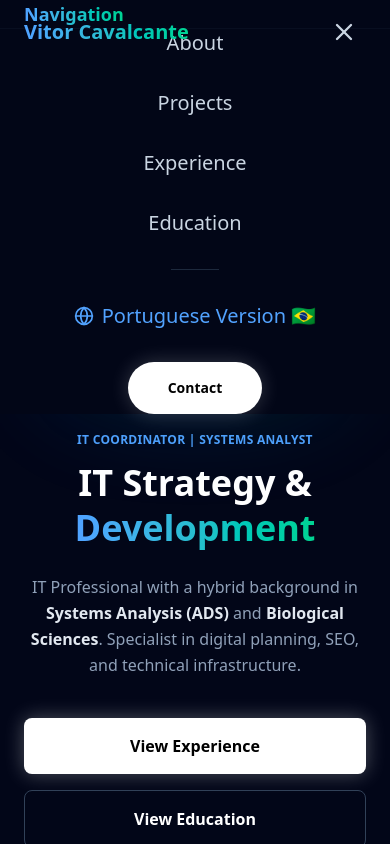
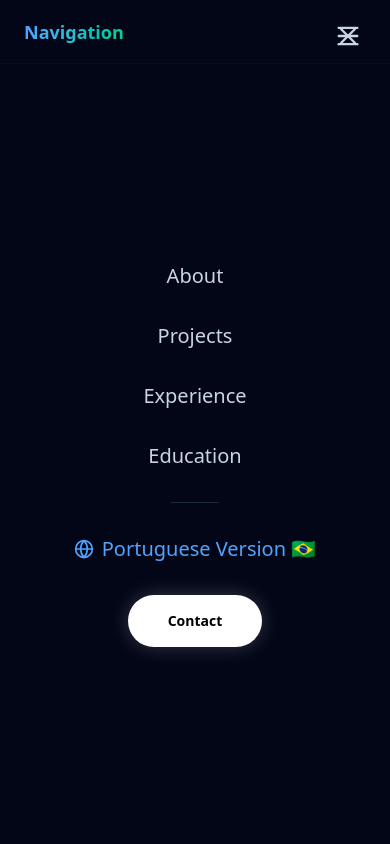
Before and after one commit to vitor-cavalcante/meu-portfolio, a Next.js app: page /en in a window 390 px wide. Both pictures are taken after a click on the button 344 px from the left and 32 px from the top of the page. Shown: the top 844 px of the page. Built offline with nearby package versions, Linux system fonts and the light colour scheme.

Commit message:
fix(navbar): fix mobile menu click by isolating toggle button

```diff
--- a/components/Navbar.tsx
+++ b/components/Navbar.tsx
@@ -57,13 +57,14 @@ export default function Navbar() {
     "rounded-full bg-white px-5 py-2 text-xs font-bold text-black transition-all duration-300 hover:bg-slate-200 shadow-[0_0_15px_rgba(255,255,255,0.4)] hover:shadow-[0_0_25px_rgba(255,255,255,0.6)]";
 
   return (
+    <>
       <nav className="fixed top-0 z-[100] w-full border-b border-slate-800 bg-slate-950/80 backdrop-blur-md">
         <div className="mx-auto flex h-16 max-w-7xl items-center justify-between px-6">
           <div className="flex flex-none items-center">
             <Link
               href="/"
               onClick={(e) => handleScroll(e, "top")}
-            className="z-[120] transition-opacity hover:opacity-80"
+              className="transition-opacity hover:opacity-80"
             >
               <span className="bg-gradient-to-r from-blue-400 to-emerald-400 bg-clip-text text-xl font-bold text-transparent">
                 Vitor Cavalcante
@@ -116,32 +117,38 @@ export default function Navbar() {
             </button>
           </div>
 
-        {/* Botão Hambúrguer Mobile - Aumentado z-index e adicionado pointer-events-auto */}
+          {/* Espaçador invisível para manter o layout no desktop */}
+          <div className="w-10 md:hidden"></div>
+        </div>
+      </nav>
+
+      {/* BOTÃO HAMBÚRGUER: Movido para fora do <nav> e colocado como fixed */}
       <button
-          className="relative z-[120] ml-auto block p-2 text-slate-300 transition hover:text-white md:hidden pointer-events-auto"
-          onClick={toggleMenu}
+        className="fixed right-5 top-3.5 z-[200] block p-2 text-slate-300 transition hover:text-white md:hidden pointer-events-auto"
+        onClick={() => {
+          console.log("Menu clicado!"); // Adicionado para debug no console
+          toggleMenu();
+        }}
         aria-label="Menu"
       >
         {isOpen ? <X size={28} /> : <Menu size={28} />}
       </button>
 
-        {/* Menu Mobile Overlay */}
+      {/* MENU MOBILE OVERLAY: Também com z-index alto mas abaixo do botão */}
       <div
-          className={`fixed inset-0 z-[110] flex flex-col bg-[#020617] transition-all duration-300 ease-in-out md:hidden ${
+        className={`fixed inset-0 z-[190] flex flex-col bg-[#020617] transition-all duration-300 ease-in-out md:hidden ${
           isOpen
             ? "opacity-100 visible pointer-events-auto"
             : "opacity-0 invisible pointer-events-none"
         }`}
       >
-          {/* Header Interno do Menu */}
-          <div className="flex h-16 items-center px-6 border-b border-slate-900/50 bg-[#020617]">
+        <div className="flex h-16 items-center px-6 border-b border-slate-900/50">
           <span className="bg-gradient-to-r from-blue-400 to-emerald-400 bg-clip-text text-lg font-bold text-transparent">
             Navegação
           </span>
         </div>
 
-          {/* Área de links */}
-          <div className="flex flex-1 flex-col items-center justify-center space-y-8 text-xl font-medium text-slate-300 bg-[#020617]">
+        <div className="flex flex-1 flex-col items-center justify-center space-y-8 text-xl font-medium text-slate-300">
           <a
             href="#sobre"
             onClick={(e) => handleScroll(e, "sobre")}
@@ -189,7 +196,6 @@ export default function Navbar() {
           </button>
         </div>
       </div>
-      </div>
-    </nav>
+    </>
   );
 }
--- a/components/NavbarEn.tsx
+++ b/components/NavbarEn.tsx
@@ -11,7 +11,6 @@ export default function NavbarEn() {
 
   const toggleMenu = () => setIsOpen(!isOpen);
 
-  // Lock body scroll when mobile menu is open
   useEffect(() => {
     if (isOpen) {
       document.body.style.overflow = "hidden";
@@ -58,14 +57,14 @@ export default function NavbarEn() {
     "rounded-full bg-white px-5 py-2 text-xs font-bold text-black transition-all duration-300 hover:bg-slate-200 shadow-[0_0_15px_rgba(255,255,255,0.4)] hover:shadow-[0_0_25px_rgba(255,255,255,0.6)]";
 
   return (
+    <>
       <nav className="fixed top-0 z-[100] w-full border-b border-slate-800 bg-slate-950/80 backdrop-blur-md">
         <div className="mx-auto flex h-16 max-w-7xl items-center justify-between px-6">
-        {/* LEFT: Logo */}
           <div className="flex flex-none items-center">
             <Link
               href="/en"
               onClick={(e) => handleScroll(e, "top")}
-            className="z-[120] transition-opacity hover:opacity-80"
+              className="transition-opacity hover:opacity-80"
             >
               <span className="bg-gradient-to-r from-blue-400 to-emerald-400 bg-clip-text text-xl font-bold text-transparent">
                 Vitor Cavalcante
@@ -113,39 +112,44 @@ export default function NavbarEn() {
             </Link>
           </div>
 
-        {/* RIGHT: Contact Button */}
           <div className="hidden md:flex flex-none items-center">
             <button onClick={handleContactClick} className={contactBtnClass}>
               Contact
             </button>
           </div>
 
-        {/* MOBILE: Hamburger Button - Fixed with higher z-index and pointer-events */}
+          {/* Spacer for desktop layout alignment */}
+          <div className="w-10 md:hidden"></div>
+        </div>
+      </nav>
+
+      {/* MOBILE BUTTON: Outside <nav> to bypass backdrop-blur issues */}
       <button
-          className="relative z-[120] ml-auto block p-2 text-slate-300 transition hover:text-white md:hidden pointer-events-auto"
-          onClick={toggleMenu}
+        className="fixed right-5 top-3.5 z-[200] block p-2 text-slate-300 transition hover:text-white md:hidden pointer-events-auto"
+        onClick={() => {
+          console.log("English menu toggled");
+          toggleMenu();
+        }}
         aria-label={isOpen ? "Close menu" : "Open menu"}
       >
         {isOpen ? <X size={28} /> : <Menu size={28} />}
       </button>
 
-        {/* Mobile Menu Overlay - Corrected for total opacity and interaction */}
+      {/* MOBILE OVERLAY */}
       <div
-          className={`fixed inset-0 z-[110] flex flex-col bg-[#020617] transition-all duration-300 ease-in-out md:hidden ${
+        className={`fixed inset-0 z-[190] flex flex-col bg-[#020617] transition-all duration-300 ease-in-out md:hidden ${
           isOpen
             ? "opacity-100 visible pointer-events-auto"
             : "opacity-0 invisible pointer-events-none"
         }`}
       >
-          {/* Internal Menu Header */}
-          <div className="flex h-16 items-center px-6 border-b border-slate-900/50 bg-[#020617]">
+        <div className="flex h-16 items-center px-6 border-b border-slate-900/50">
           <span className="bg-gradient-to-r from-blue-400 to-emerald-400 bg-clip-text text-lg font-bold text-transparent">
             Navigation
           </span>
         </div>
 
-          {/* Links Area */}
-          <div className="flex flex-1 flex-col items-center justify-center space-y-8 text-xl font-medium text-slate-300 bg-[#020617]">
+        <div className="flex flex-1 flex-col items-center justify-center space-y-8 text-xl font-medium text-slate-300">
           <a
             href="#about"
             onClick={(e) => handleScroll(e, "about")}
@@ -193,7 +197,6 @@ export default function NavbarEn() {
           </button>
         </div>
       </div>
-      </div>
-    </nav>
+    </>
   );
 }
```
Lines whose indentation alone changed are shown as unchanged.
